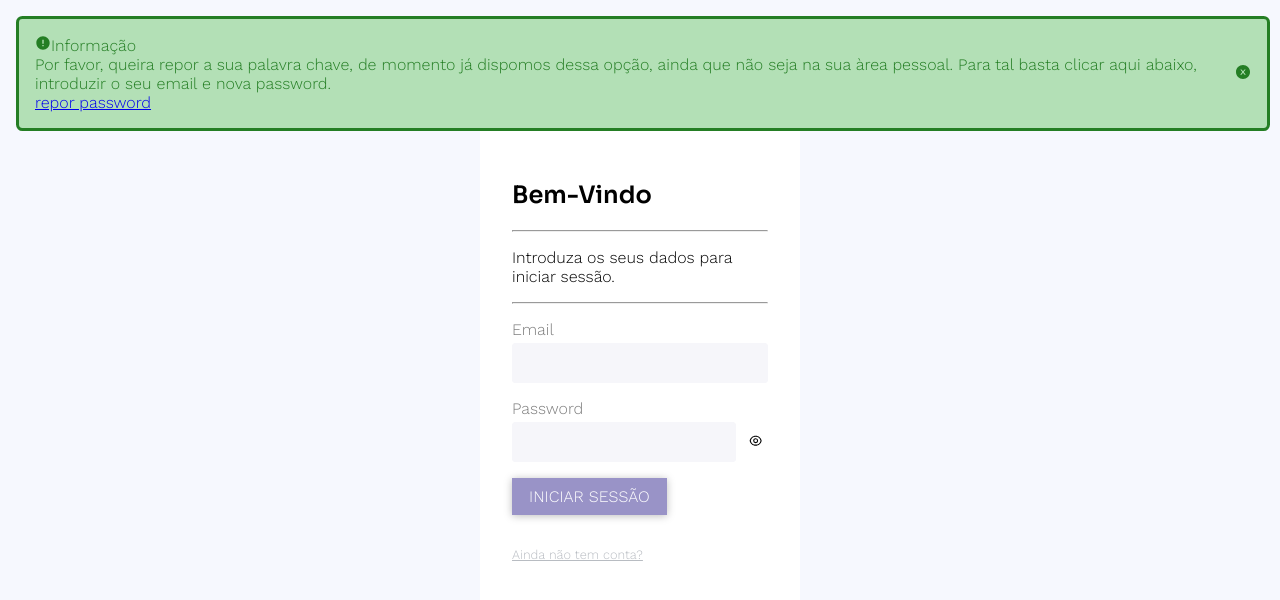
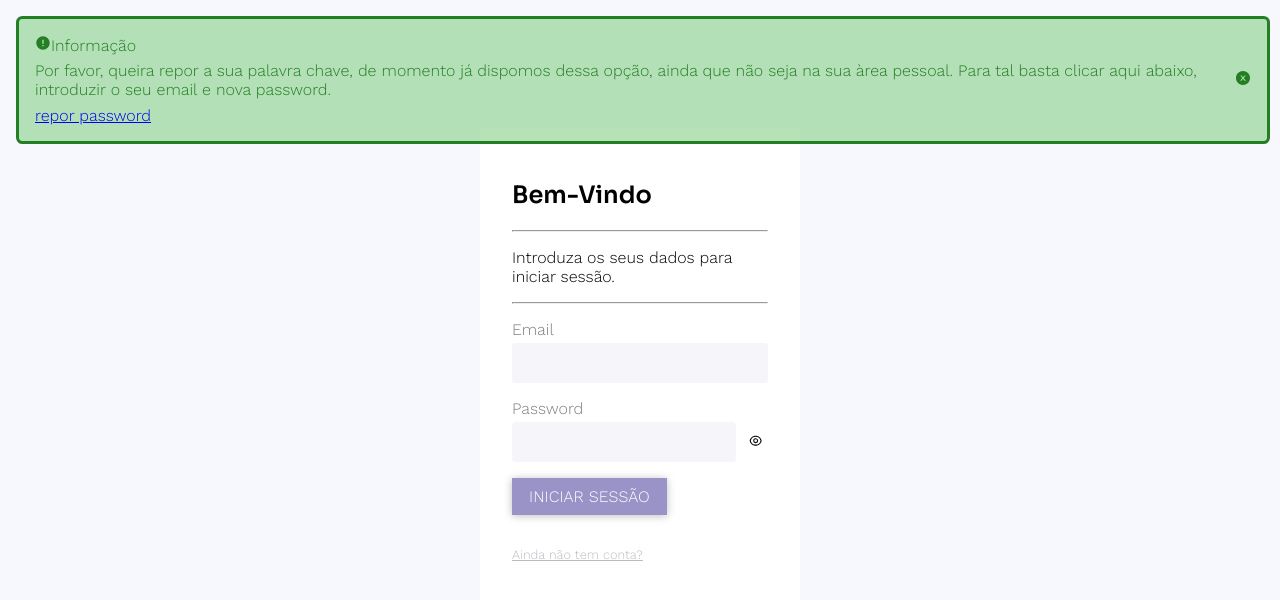
Before and after one commit to dpopdc/pdc-web, a React (Create React App) app: page / in a window 1280 px wide. Shown: the top 600 px of the page. Built offline with nearby package versions, Linux system fonts and the light colour scheme.

Commit message:
core(Structure) - Refactor Info Banner Display

```diff
--- a/src/components/InfoBanner/InfoBanner.js
+++ b/src/components/InfoBanner/InfoBanner.js
@@ -33,7 +33,9 @@ const InfoBanner = (props) => {
           <MdError />
           {props.title}
         </label>
-        <p className="message__details">{props.message}</p>
+        <div style={{ padding: ".4rem 0" }}>
+          <p className="message__details">{props.message}</p>
+        </div>
         <a
           href={`${props.link}`}
           className="message__details"
```
